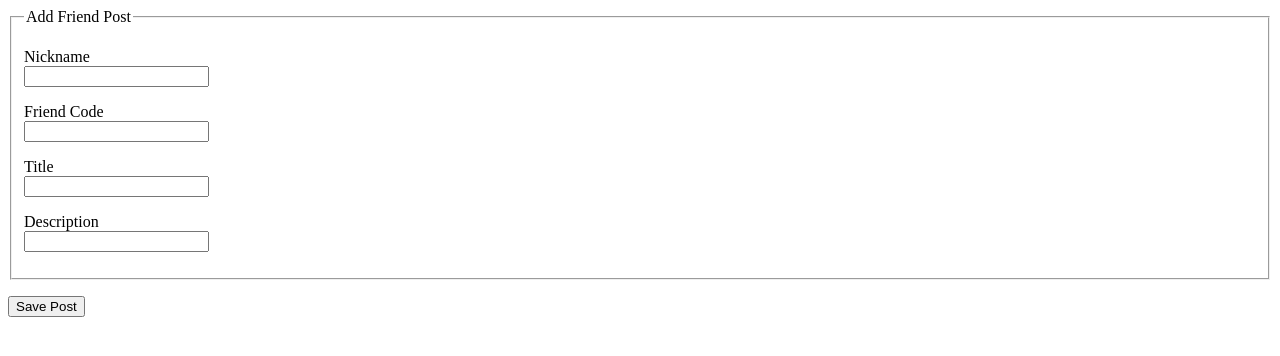
After one commit to Ahyeonn/Animal-Crossing, a Flask app: page /friends/new in a window 1280 px wide. The commit adds this page. Shown: the top 356 px of the page. Run offline with Flask 2, Linux system fonts and the light colour scheme.

Commit message:
Users can post their information

```diff
--- a/blueprints/friend.py
+++ b/blueprints/friend.py
@@ -1,4 +1,4 @@
-from flask import Blueprint, render_template
+from flask import Blueprint, render_template, request, redirect, url_for
 from extensions import *
 
 friend = Blueprint('friend', __name__, url_prefix="/friends")
@@ -8,5 +8,20 @@ friend = Blueprint('friend', __name__, url_prefix="/friends")
 # ]
 
 @friend.route('/')
-def friend_index():
+def friends_index():
     return render_template('/friends/friends_index.html', posts=posts.find())
+
+@friend.route('/new')
+def friends_new():
+    return render_template('/friends/friends_new.html')
+
+@friend.route('/add_friend', methods=['POST'])
+def friends_submit():
+    post = {
+        'nickname': request.form.get('nickname'),
+        'friendcode': request.form.get('friendcode'),
+        'title': request.form.get('title'),
+        'description': request.form.get('description')
+    }
+    posts.insert_one(post)
+    return redirect(url_for('friend.friends_index'))
--- a/templates/friends/friends_index.html
+++ b/templates/friends/friends_index.html
@@ -5,10 +5,12 @@
 <h1>Title</h1>
 
 <h2> Let's become a friend! </h2>
+<a href="/friends/new">Add Post</a></br>
 {% for post in posts %}
-    <small>Post num: {{ post.number }}</small>
+    <small>Post num: post number </small>
+    <small>Nickname: {{ post.nickname }}</small>
     <h2>{{ post.title }}</h2>
-    <small>Posted on: {{ post.date }}</small>
+    <small>Posted on: post date </small>
 {% endfor %}
 
 {% endblock %}
--- /dev/null
+++ b/templates/friends/friends_new.html
@@ -0,0 +1,29 @@
+{% extends 'base.html' %}
+
+{% block content %}
+<form method='POST' action='/friends/add_friend'>
+    <fieldset>
+    <legend>Add Friend Post</legend>
+    <p>
+        <label>Nickname</label><br>
+        <input type='text' name='nickname' />
+    </p>
+    <p>
+        <label>Friend Code</label><br>
+        <input type='text' name='friendcode' />
+    </p>
+    <p>
+        <label>Title</label><br>
+        <input type='text' name='title' />
+    </p>
+    <p>
+        <label>Description</label><br>
+        <input type='text' name='description' />
+    </p>
+    </fieldset>
+
+    <p>
+        <button type='submit'>Save Post</button>
+    </p>
+</form>
+{% endblock %}
```
